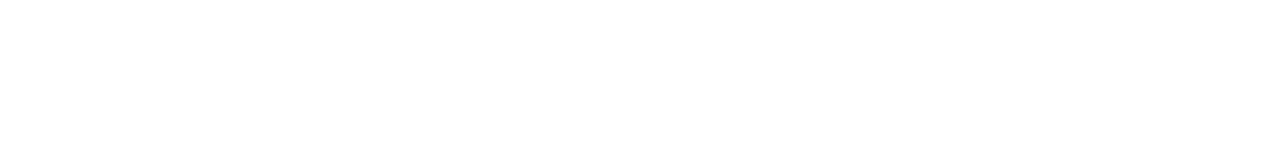
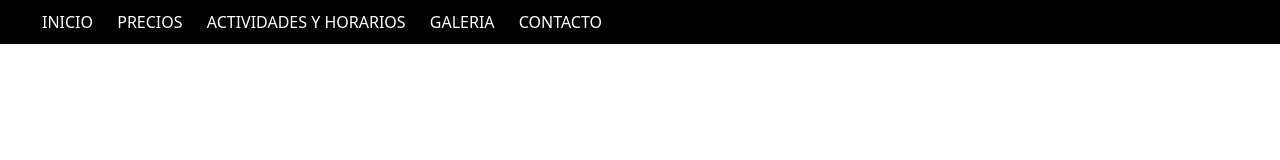
Before and after one commit to NicoPettinelli/Proyecto-gym-prueba, a plain HTML site: page section/galeria.html in a window 1280 px wide. Drawn offline with nearby package versions, Linux system fonts and the light colour scheme; files that its build step writes are made by us from their sources.

```diff
--- /dev/null
+++ b/sass/_generales.scss
@@ -0,0 +1,24 @@
+@import url('https://fonts.googleapis.com/css2?family=Poppins:ital@0;1&family=Roboto:ital@0;1&display=swap');
+*{
+    margin: 0;
+    padding: 0;
+}
+
+header{
+    background-color: black;
+
+    li{
+        list-style-type: none;
+        display: inline-block;
+        padding: 10px;
+
+        a{
+            text-decoration: none;
+            color: white;
+
+            &:hover{
+                font-weight: bold;
+            }
+        }
+    }
+}
--- /dev/null
+++ b/sass/estilos.scss
@@ -0,0 +1 @@
+@import "generales";
--- a/section/galeria.html
+++ b/section/galeria.html
@@ -12,6 +12,26 @@
     <title>Galeria</title>
 </head>
 <body>
-
+    <header>
+        <nav>
+            <ul>
+                <li>
+                    <a href="../index.html">INICIO</a>
+                </li>
+                <li>
+                    <a href="precios.html">PRECIOS</a>
+                </li>
+                <li>
+                    <a href="actividadesyhorarios.html">ACTIVIDADES Y HORARIOS</a>
+                </li>
+                <li>
+                    <a href="galeria.html">GALERIA</a>
+                </li>
+                <li>
+                    <a href="contacto.html">CONTACTO</a>
+                </li>
+            </ul>
+        </nav>
+    </header>
 </body>
 </html>
```
Also changed, not shown: index.html (+21 -1 lines), section/actividadesyhorarios.html (+21 -1 lines), section/contacto.html (+21 -1 lines), section/precios.html (+21 -1 lines), estilos/estilos.css (added), img/icono-facebook.svg (added), img/icono-instagram.svg (added), img/icono-twitter.svg (added), sass/estilos.sass (deleted), 1 other file.
